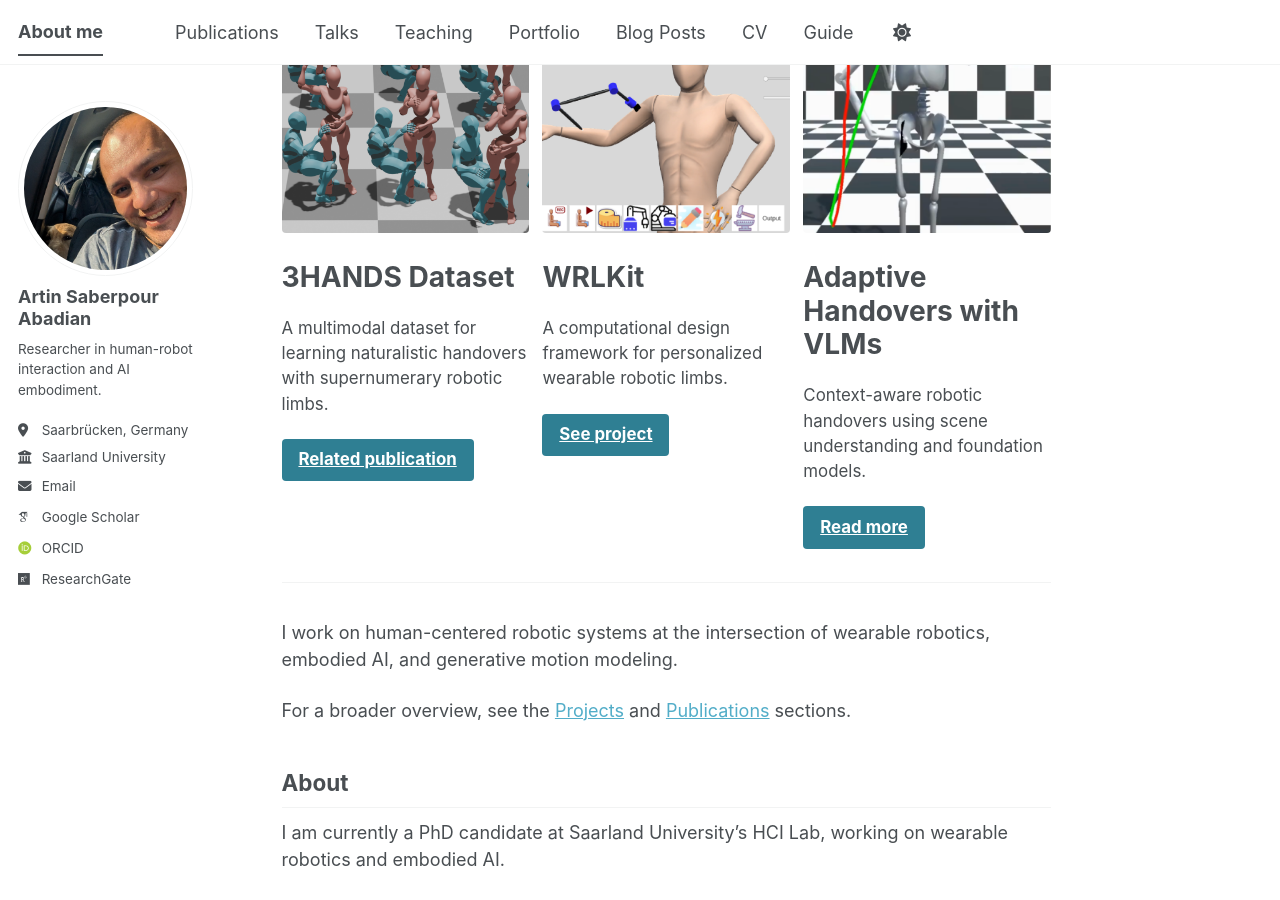
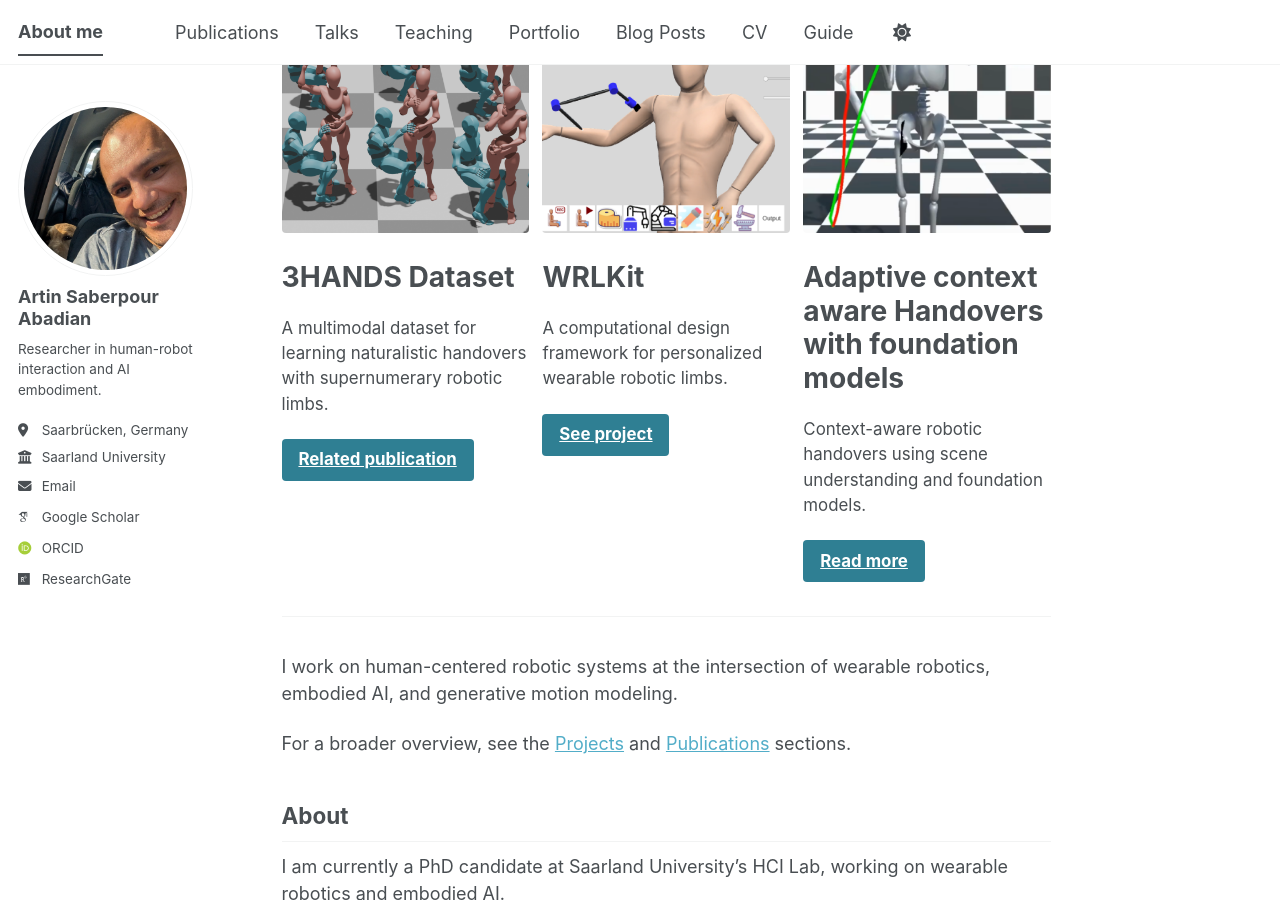
Before and after one commit to artin-saberpour/artin-saberpour.github.io, a Jekyll site: the page built from _pages/about.md, in a window 1280 px wide and 900 px high, scrolled down 1327 px. Built offline with Jekyll 4.4.1, drawn with Linux system fonts in a browser that asks for light colours; some web fonts are replaced; a script bundle is joined from its source files by our own code; library files that are not in the unit come from our copies.

Commit message:
Update title for adaptive handovers section

```diff
--- a/_pages/about.md
+++ b/_pages/about.md
@@ -22,7 +22,7 @@ feature_row:
 
   - image_path: /vlm_thumbnail.png
     alt: "Adaptive robotic handovers"
-    title: "Adaptive Handovers with VLMs"
+    title: "Adaptive context aware Handovers with foundation models"
     excerpt: "Context-aware robotic handovers using scene understanding and foundation models."
     url: /publications/
     btn_label: "Read more"
```
